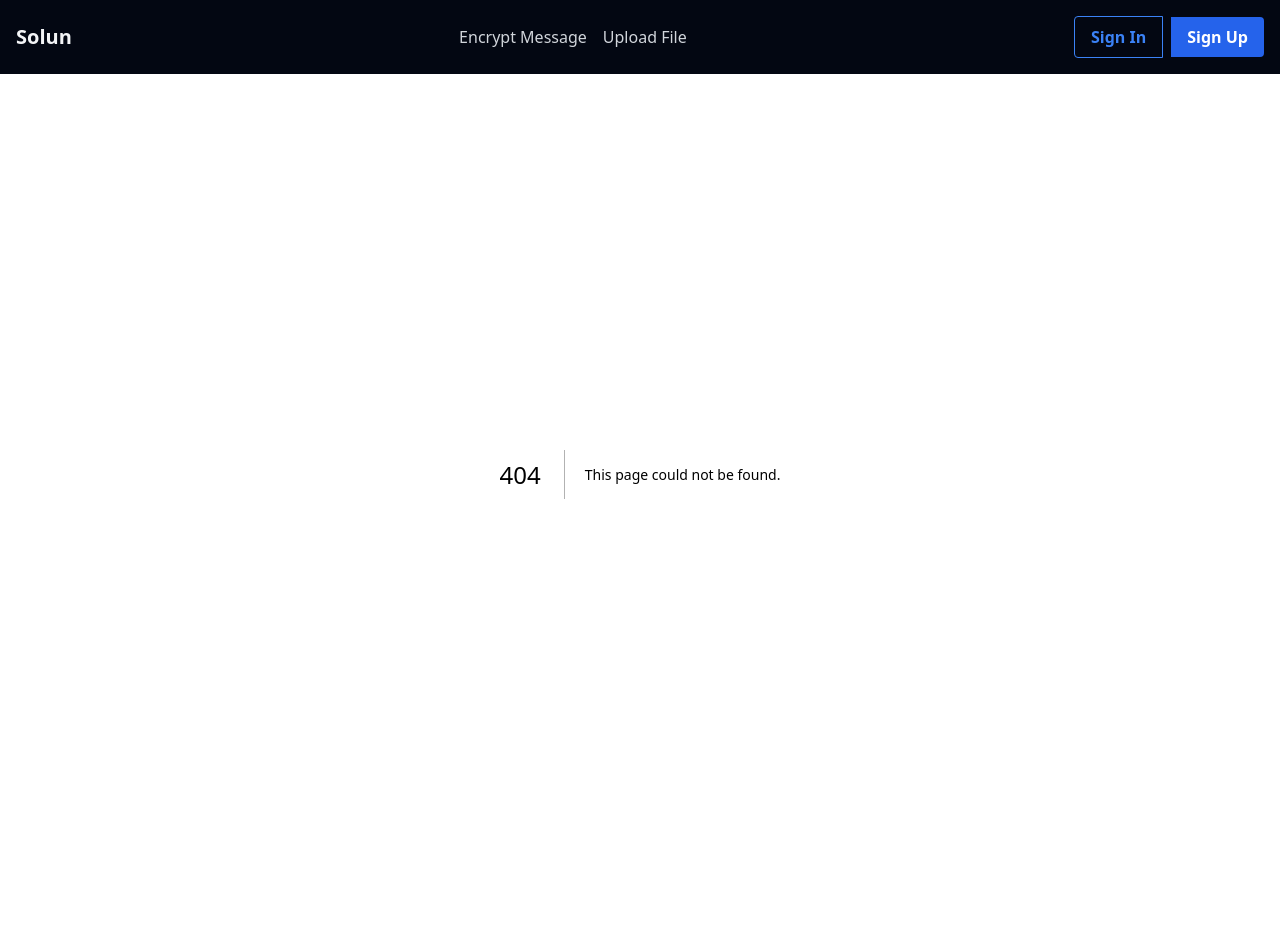
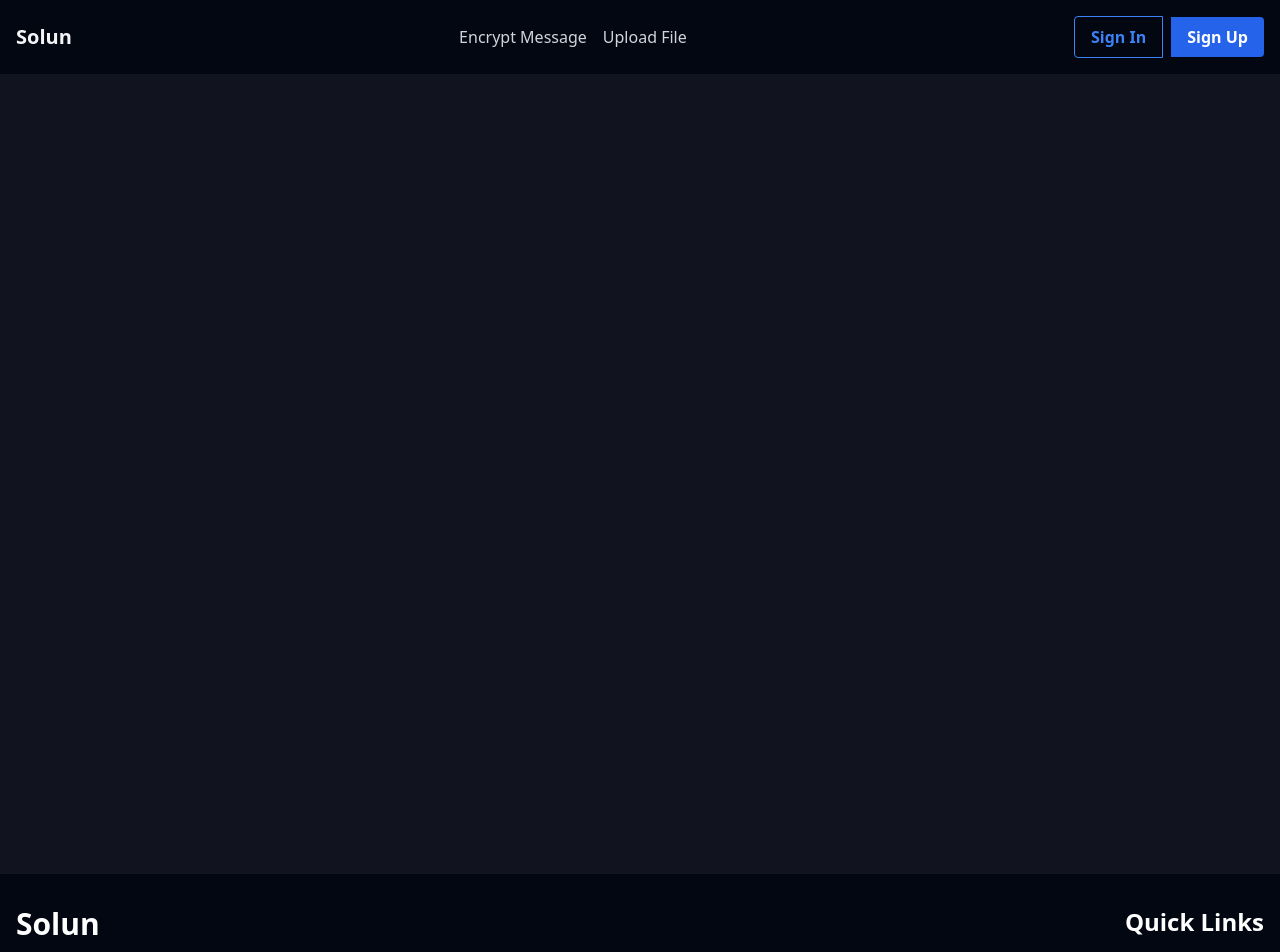
Before and after one commit to yd-915/solun, a Next.js app: page /msg in a window 1280 px wide. Before the commit this address had no page. Shown: the top 952 px of the page. Before the commit the page ends 874 px from the top, so only its background shows below. Built offline with nearby package versions, Linux system fonts and the light colour scheme.

Commit message:
Fixed Footer added base components for messaging

```diff
--- a/app/layout.tsx
+++ b/app/layout.tsx
@@ -16,10 +16,6 @@ export const metadata = {
   tags: ['Solun', 'Privacy', 'Anonymous', 'Encryption', 'Files', 'Text', 'Emails', 'Share Files', 'Upload Files', 'Send Encrypted Texts'],
 }
 
-// TODO: Add Footer to the layout
-// atm. the fucking footer is diretly embedded in the page not in the layout?????
-// idk how to fix this lol
-
 export default function RootLayout({
   children,
 }: {
@@ -30,6 +26,7 @@ export default function RootLayout({
       <body>
         <Header />
         {children}
+        <Footer />
       </body>
     </html>
   );
--- /dev/null
+++ b/app/msg/[id]/page.tsx
@@ -0,0 +1,7 @@
+export default function ViewMessage() {
+  return (
+    <div className="bg-primary h-screen">
+
+    </div>
+  )
+}
--- /dev/null
+++ b/app/msg/page.tsx
@@ -0,0 +1,6 @@
+export default function CreateMessage() {
+  return (
+    <div className="bg-primary h-screen">
+    </div>
+  )
+}
--- a/app/page.tsx
+++ b/app/page.tsx
@@ -3,11 +3,10 @@ import Services from '@/components/services'
 import WhySolun from '@/components/whySolun'
 import Testimonials from '@/components/testimonials'
 import CTABanner from '@/components/CTABanner'
-import Footer from '@/components/footer'
 
 export default function Home() {
   return (
-    <div className="bg-primary h-screen">
+    <div className="bg-primary">
       <section>
         <Welcomer />
       </section>
@@ -23,7 +22,6 @@ export default function Home() {
       <section>
         <CTABanner />
       </section>
-      <Footer />
     </div>
   )
 }
```
